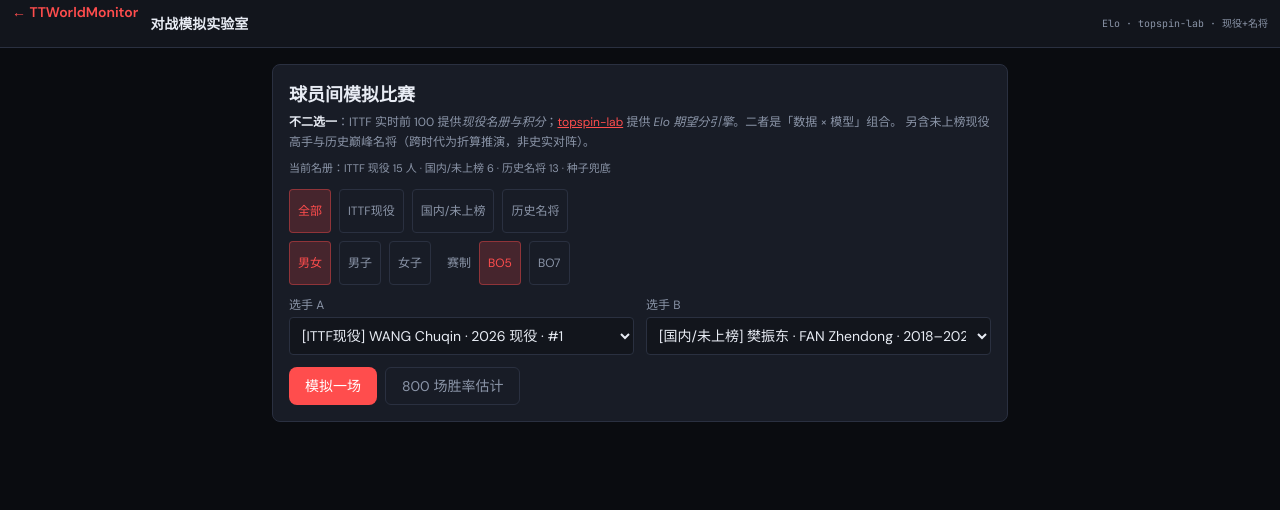
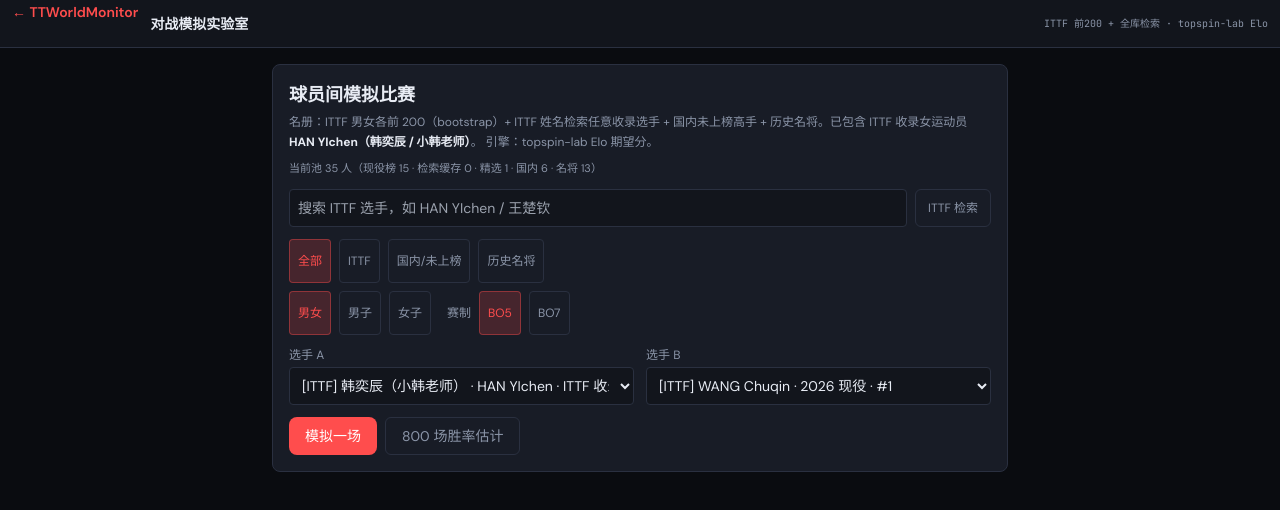
Before and after one commit to hanyc628-lan/-TTWorldMonitor, a React (Vite) app: page /match-lab in a window 1280 px wide. Shown: the top 510 px of the page. Built offline with nearby package versions, Linux system fonts and the light colour scheme.

Commit message:
feat: 模拟池接入 ITTF 前200 + 全库姓名检索；收录 HAN YIchen
- bootstrap 男女排名扩至前 200
- /api/players/search 按姓名查 ITTF 收录选手
- 精选加入 HAN YIchen（韩奕辰/小韩老师，ITTF 女运动员）
- 对战页支持检索并入模拟池

```diff
--- a/src/data/sim-roster.ts
+++ b/src/data/sim-roster.ts
@@ -1,6 +1,6 @@
 /**
  * 对战模拟名册
- * - active: ITTF 现役积分榜（运行时由 API 前 100 注入）
+ * - active: ITTF 现役积分榜（运行时由 API 前 200 + 姓名搜索注入）
  * - domestic: 未上榜/退国际赛但仍活跃的高手（国乒名将等）
  * - legend: 历史不同时期著名球员（跨时代对战用，Elo 为巅峰折算）
  *
@@ -23,6 +23,7 @@ export interface SimPlayer extends Player {
 
 /** 未进当前 ITTF 公开榜、仍活跃或刚转型的高手 */
 export const DOMESTIC_ELITE: SimPlayer[] = [
+
   {
     id: 'dom-fzd',
     name: 'FAN Zhendong',
@@ -333,3 +334,59 @@ export function buildActiveFromIttf(
     ...women.slice(0, 100).map((r, i) => mapOne(r, 'W', i)),
   ];
 }
+
+
+/** 始终并入模拟池的 ITTF 收录选手（可能不在当周前 200） */
+export const FEATURED_ITTF_PLAYERS: SimPlayer[] = [
+  {
+    id: 'ittf-han-yichen',
+    name: 'HAN YIchen',
+    nameZh: '韩奕辰（小韩老师）',
+    country: 'CHN',
+    gender: 'W',
+    rank: 0,
+    prevRank: 0,
+    points: 1200,
+    style: '教学/技术讲解',
+    tier: 'active',
+    era: 'ITTF 收录',
+    note: 'ITTF 官网收录女运动员；小韩老师教学直播',
+    eloOverride: 1850,
+  },
+];
+
+export function mergeSimRoster(active: SimPlayer[]): SimPlayer[] {
+  const key = (p: SimPlayer) => p.name.toUpperCase().replace(/\s+/g, '');
+  const seen = new Set<string>();
+  const out: SimPlayer[] = [];
+  for (const p of [...active, ...FEATURED_ITTF_PLAYERS, ...DOMESTIC_ELITE, ...LEGENDS]) {
+    const k = key(p);
+    if (seen.has(k)) continue;
+    seen.add(k);
+    out.push(p);
+  }
+  return out;
+}
+
+/** 将 ITTF 搜索结果转为可模拟选手 */
+export function simPlayerFromSearch(r: {
+  ittfId: string;
+  name: string;
+  country?: string;
+  gender?: 'M' | 'W';
+  rank?: number;
+  points?: number;
+}): SimPlayer {
+  return {
+    id: `ittf-search-${r.ittfId || r.name}`,
+    name: r.name,
+    country: r.country ?? 'UNK',
+    gender: r.gender ?? 'M',
+    rank: r.rank ?? 0,
+    prevRank: r.rank ?? 0,
+    points: r.points ?? 1000,
+    tier: 'active',
+    era: 'ITTF 检索',
+    note: r.ittfId ? `ITTF ID ${r.ittfId}` : undefined,
+  };
+}
--- a/src/pages/MatchLabPage.tsx
+++ b/src/pages/MatchLabPage.tsx
@@ -4,7 +4,10 @@ import { TOP_MEN, TOP_WOMEN } from '@/data/seed';
 import {
   DOMESTIC_ELITE,
   LEGENDS,
+  FEATURED_ITTF_PLAYERS,
   buildActiveFromIttf,
+  mergeSimRoster,
+  simPlayerFromSearch,
   type SimPlayer,
   type SimTier,
 } from '@/data/sim-roster';
@@ -20,16 +23,19 @@ export function MatchLabPage() {
     if (ittf?.men?.length || ittf?.women?.length) {
       return buildActiveFromIttf(ittf.men ?? [], ittf.women ?? []);
     }
-    // 无 API 时用种子前排兜底
     return buildActiveFromIttf(
       TOP_MEN.map((p) => ({ name: p.name, country: p.country, rank: p.rank, points: p.points })),
       TOP_WOMEN.map((p) => ({ name: p.name, country: p.country, rank: p.rank, points: p.points })),
     );
   }, [ittf]);
 
+  const [searchHits, setSearchHits] = useState<SimPlayer[]>([]);
+  const [query, setQuery] = useState('');
+  const [searching, setSearching] = useState(false);
+
   const fullPool = useMemo(
-    () => [...activePool, ...DOMESTIC_ELITE, ...LEGENDS],
-    [activePool],
+    () => mergeSimRoster([...activePool, ...searchHits]),
+    [activePool, searchHits],
   );
 
   const [filter, setFilter] = useState<PoolFilter>('all');
@@ -41,7 +47,7 @@ export function MatchLabPage() {
     return list;
   }, [fullPool, filter, gender]);
 
-  const [idA, setIdA] = useState('');
+  const [idA, setIdA] = useState('ittf-han-yichen');
   const [idB, setIdB] = useState('');
   const [bestOf, setBestOf] = useState<BestOf>(5);
   const [result, setResult] = useState<MatchSimResult | null>(null);
@@ -52,16 +58,46 @@ export function MatchLabPage() {
     eloB: number;
   } | null>(null);
 
-  // 默认选中：现役第一 vs 国内精英樊振东
   const playerA =
     pool.find((p) => p.id === idA) ??
-    pool.find((p) => p.tier === 'active' && p.gender === 'M') ??
+    fullPool.find((p) => p.id === 'ittf-han-yichen') ??
     pool[0];
   const playerB =
     pool.find((p) => p.id === idB) ??
-    pool.find((p) => p.id === 'dom-fzd') ??
+    pool.find((p) => p.tier === 'active' && p.gender === 'M') ??
     pool.find((p) => p.id !== playerA?.id) ??
     pool[1];
+
+  async function runSearch() {
+    const q = query.trim();
+    if (q.length < 2) return;
+    setSearching(true);
+    try {
+      const resp = await fetch(`/api/players/search?q=${encodeURIComponent(q)}`, { cache: 'no-store' });
+      if (!resp.ok) throw new Error('search failed');
+      const data = (await resp.json()) as { results: Array<{ ittfId: string; name: string }> };
+      const hits = (data.results ?? []).map((r) => simPlayerFromSearch(r));
+      // 本地兜底：HAN YIchen
+      if (/han|韩|yichen|奕辰|小韩/i.test(q)) {
+        for (const f of FEATURED_ITTF_PLAYERS) {
+          if (!hits.some((h) => h.name.toUpperCase() === f.name.toUpperCase())) hits.unshift(f);
+        }
+      }
+      setSearchHits((prev) => {
+        const map = new Map<string, SimPlayer>();
+        for (const p of [...prev, ...hits]) map.set(p.name.toUpperCase(), p);
+        return [...map.values()];
+      });
+      if (hits[0]) setIdA(hits[0].id);
+    } catch {
+      if (/han|韩|yichen|奕辰|小韩/i.test(q)) {
+        setSearchHits(FEATURED_ITTF_PLAYERS);
+        setIdA('ittf-han-yichen');
+      }
+    } finally {
+      setSearching(false);
+    }
+  }
 
   function runOnce() {
     if (!playerA || !playerB || playerA.id === playerB.id) return;
@@ -76,7 +112,7 @@ export function MatchLabPage() {
   }
 
   const tierLabel = (t: SimTier) =>
-    t === 'active' ? 'ITTF现役' : t === 'domestic' ? '国内/未上榜' : '历史名将';
+    t === 'active' ? 'ITTF' : t === 'domestic' ? '国内/未上榜' : '历史名将';
 
   return (
     <div className="min-h-screen bg-tt-bg text-tt-text">
@@ -86,7 +122,7 @@ export function MatchLabPage() {
         </Link>
         <span className="text-sm font-semibold">对战模拟实验室</span>
         <span className="text-[10px] text-tt-muted font-mono ml-auto">
-          Elo · topspin-lab · 现役+名将
+          ITTF 前200 + 全库检索 · topspin-lab Elo
         </span>
       </header>
 
@@ -94,30 +130,40 @@ export function MatchLabPage() {
         <section className="panel p-4">
           <h1 className="text-lg font-semibold mb-1">球员间模拟比赛</h1>
           <p className="text-[12px] text-tt-muted leading-relaxed mb-2">
-            <strong className="text-tt-text">不二选一</strong>：ITTF 实时前 100 提供
-            <em>现役名册与积分</em>；
-            <a
-              href="https://github.com/Roni-quant/topspin-lab"
-              target="_blank"
-              rel="noreferrer"
-              className="text-tt-accent underline"
-            >
-              topspin-lab
-            </a>{' '}
-            提供 <em>Elo 期望分引擎</em>。二者是「数据 × 模型」组合。
-            另含未上榜现役高手与历史巅峰名将（跨时代为折算推演，非史实对阵）。
+            名册：ITTF 男女各前 200（bootstrap）+ ITTF 姓名检索任意收录选手 + 国内未上榜高手 +
+            历史名将。已包含 ITTF 收录女运动员 <strong className="text-tt-text">HAN YIchen（韩奕辰 / 小韩老师）</strong>。
+            引擎：topspin-lab Elo 期望分。
           </p>
           <p className="text-[11px] text-tt-muted mb-3">
-            当前名册：ITTF 现役 {activePool.length} 人 · 国内/未上榜 {DOMESTIC_ELITE.length} ·
-            历史名将 {LEGENDS.length}
-            {ittf?.source ? ` · 排名源 ${ittf.source}` : ' · 种子兜底'}
+            当前池 {fullPool.length} 人（现役榜 {activePool.length} · 检索缓存 {searchHits.length} ·
+            精选 {FEATURED_ITTF_PLAYERS.length} · 国内 {DOMESTIC_ELITE.length} · 名将 {LEGENDS.length}）
+            {ittf?.source ? ` · 源 ${ittf.source}` : ''}
           </p>
+
+          {/* ITTF 全库姓名搜索 */}
+          <div className="flex flex-wrap gap-2 mb-3">
+            <input
+              value={query}
+              onChange={(e) => setQuery(e.target.value)}
+              onKeyDown={(e) => e.key === 'Enter' && void runSearch()}
+              placeholder="搜索 ITTF 选手，如 HAN YIchen / 王楚钦"
+              className="flex-1 min-w-[12rem] bg-tt-surface border border-tt-border rounded px-2 py-2 text-sm"
+            />
+            <button
+              type="button"
+              onClick={() => void runSearch()}
+              className="btn-ghost text-xs px-3 py-2 border border-tt-border min-h-0"
+              disabled={searching}
+            >
+              {searching ? '检索中…' : 'ITTF 检索'}
+            </button>
+          </div>
 
           <div className="flex flex-wrap gap-2 mb-2">
             {(
               [
                 ['all', '全部'],
-                ['active', 'ITTF现役'],
+                ['active', 'ITTF'],
                 ['domestic', '国内/未上榜'],
                 ['legend', '历史名将'],
               ] as const
@@ -204,27 +250,18 @@ export function MatchLabPage() {
             <h2 className="text-sm font-semibold mb-2">胜率估计（800 次模拟）</h2>
             <div className="grid grid-cols-2 gap-3 text-sm">
               <div>
-                <div className="text-tt-muted text-[11px]">
-                  {playerA.nameZh ?? playerA.name}
-                  <span className="ml-1 text-[9px] opacity-70">{tierLabel(playerA.tier)}</span>
-                </div>
+                <div className="text-tt-muted text-[11px]">{playerA.nameZh ?? playerA.name}</div>
                 <div className="text-2xl font-mono text-tt-accent">
                   {(batch.winRateA * 100).toFixed(1)}%
                 </div>
                 <div className="text-[10px] text-tt-muted">Elo ≈ {batch.eloA}</div>
               </div>
               <div>
-                <div className="text-tt-muted text-[11px]">
-                  {playerB.nameZh ?? playerB.name}
-                  <span className="ml-1 text-[9px] opacity-70">{tierLabel(playerB.tier)}</span>
-                </div>
+                <div className="text-tt-muted text-[11px]">{playerB.nameZh ?? playerB.name}</div>
                 <div className="text-2xl font-mono">{((1 - batch.winRateA) * 100).toFixed(1)}%</div>
                 <div className="text-[10px] text-tt-muted">Elo ≈ {batch.eloB}</div>
               </div>
             </div>
-            <p className="text-[11px] text-tt-muted mt-2">
-              Elo 先验 P(A 胜) = {(batch.prior * 100).toFixed(1)}%（topspin-lab expected_score）
-            </p>
             <div className="mt-2 h-2 rounded-full bg-tt-surface overflow-hidden flex">
               <div className="h-full bg-tt-accent" style={{ width: `${batch.winRateA * 100}%` }} />
               <div className="h-full bg-tt-muted/40" style={{ width: `${(1 - batch.winRateA) * 100}%` }} />
@@ -247,12 +284,6 @@ export function MatchLabPage() {
                 <div className="font-semibold">{result.playerB.name}</div>
                 <div className="text-[10px] text-tt-muted">Elo {result.eloB}</div>
               </div>
-            </div>
-            <div className="text-center text-sm mb-3">
-              胜者：{' '}
-              <span className="text-tt-accent font-semibold">
-                {result.winner === 'A' ? result.playerA.name : result.playerB.name}
-              </span>
             </div>
             <ul className="space-y-1">
               {result.games.map((g, i) => (
```
Also changed, not shown: 1 other file (tests, documents, lock files or other folders).
